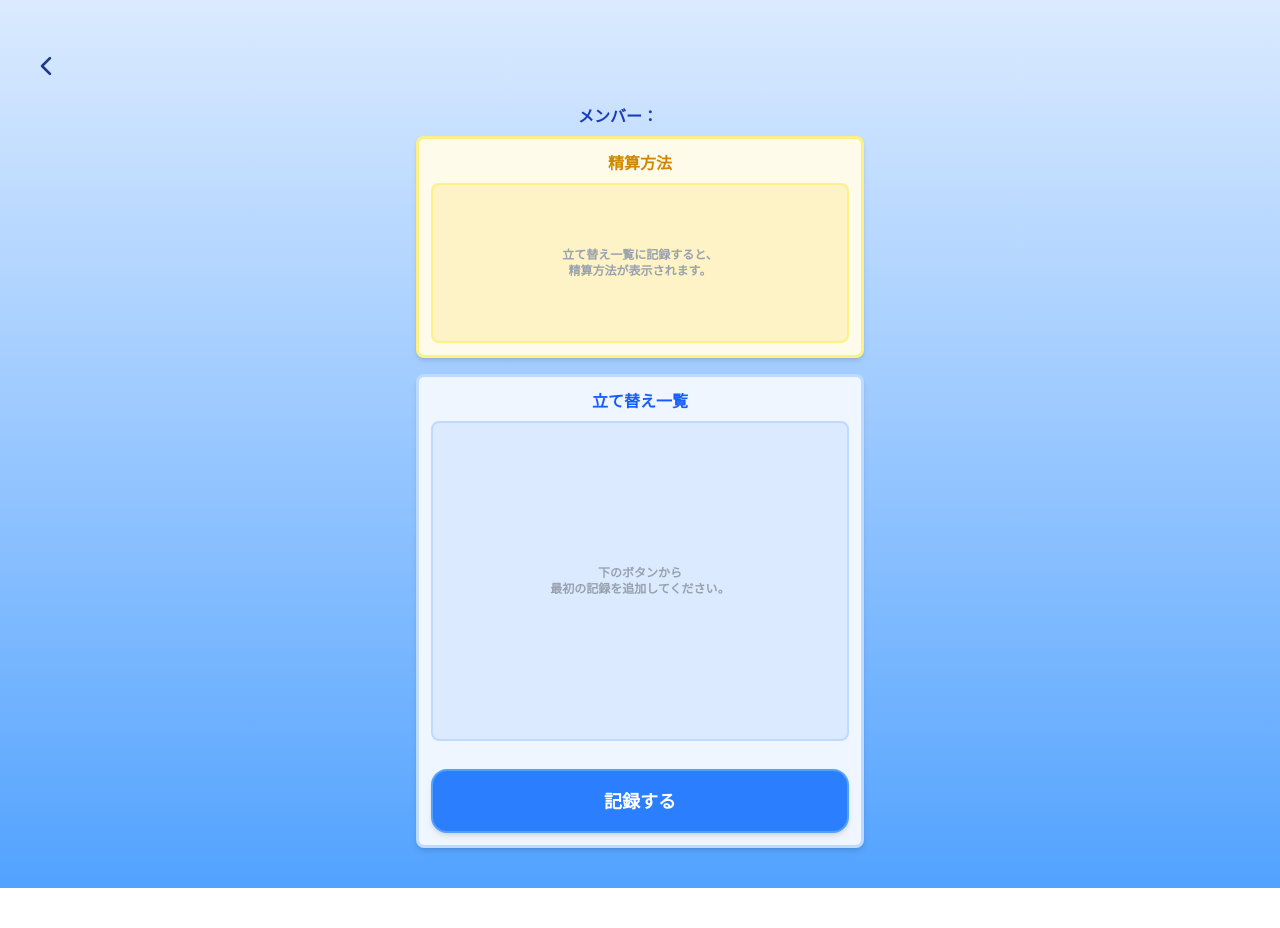
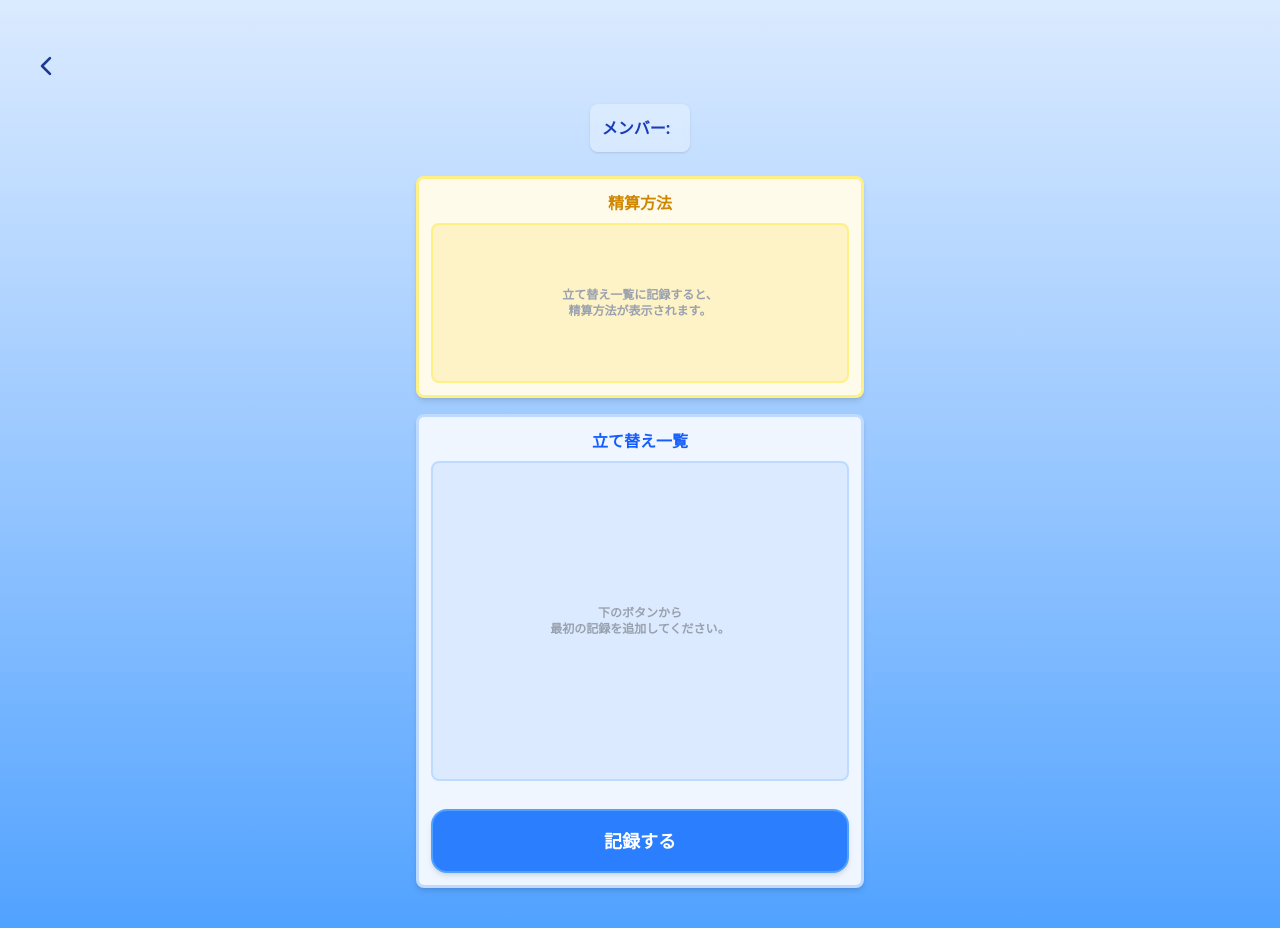
Before and after one commit to Hideto6/separate_check_w, a Next.js app: page /group in a window 1280 px wide. Before the commit the page ends 888 px from the top, so only its background shows below. Built offline with nearby package versions, Linux system fonts and the light colour scheme.

Commit message:
メンバー名のフロント編集

```diff
--- a/src/app/(main)/group/page.tsx
+++ b/src/app/(main)/group/page.tsx
@@ -43,9 +43,18 @@ export default function GroupPage() {
         <h2 className="text-2xl font-extrabold text-blue-800 mb-2">
           {groupName}
         </h2>
-        <div className="w-80 mx-2 font-bold text-blue-800 flex flex-row justify-center font-semibold ">
-          <div className="mr-1 w-30">メンバー：</div>
-          <div className="text-gray-700 font-medium">{members.join(", ")}</div>
+        <div className="w-full max-w-md p-3 mb-4 bg-white/30 backdrop-blur-sm rounded-lg shadow-sm flex items-center justify-center space-x-2">
+          <span className="font-bold text-blue-800">メンバー:</span>
+          <button className="flex flex-wrap gap-1">
+            {members.map((member, index) => (
+              <span
+                key={index}
+                className="bg-blue-100 text-blue-700 text-sm font-semibold px-2.5 py-1 rounded-full shadow-sm hover:bg-blue-400 active:bg-blue-400 transition"
+              >
+                {member}
+              </span>
+            ))}
+          </button>
         </div>
       </div>
 
```
